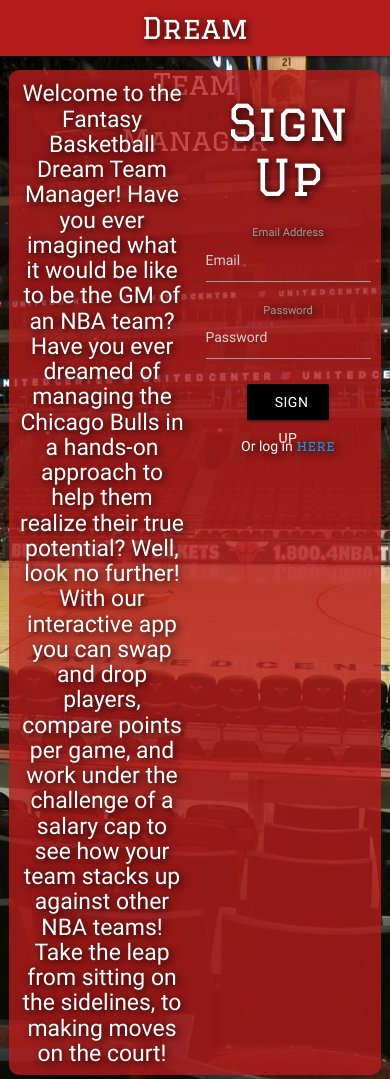
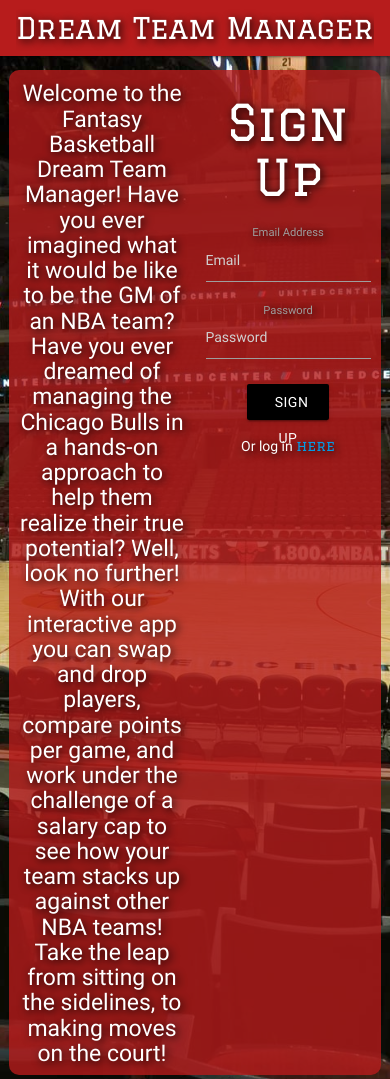
Before and after one commit to dylanawhite92/Group-Project-2, a website: page app/public/index.html in a window 390 px wide. Shown: the top 1079 px of the page. Drawn offline with nearby package versions, Linux system fonts and the light colour scheme.

Commit message:
fixed login responsiveness

```diff
--- a/app/public/css/login.css
+++ b/app/public/css/login.css
@@ -3,7 +3,6 @@ body {
     background-size: cover;
     background-position: center;
     color: white;
-    text-align: center;
     text-shadow: 2px 2px 8px black;
 
 }
@@ -13,6 +12,7 @@ a, h2 {
 }
 
 #body-content {
+    text-align: center;
     min-height: 450px;
     margin-top: 1rem;
     background-color: rgba(183, 28, 28, .8);
--- a/app/public/index.html
+++ b/app/public/index.html
@@ -19,8 +19,8 @@
 <body>
   <!-- Navbar -->
   <nav class="red darken-4">
-    <div class="nav-wrapper container">
-      <a href="#" class="brand-logo center">Dream Team Manager</a>
+    <div class="nav-wrapper">
+      <a href="#" class="brand-logo center truncate">Dream Team Manager</a>
     </div>
   </nav>
 
```
Also changed, not shown: app/public/login.html (+2 -2 lines).
